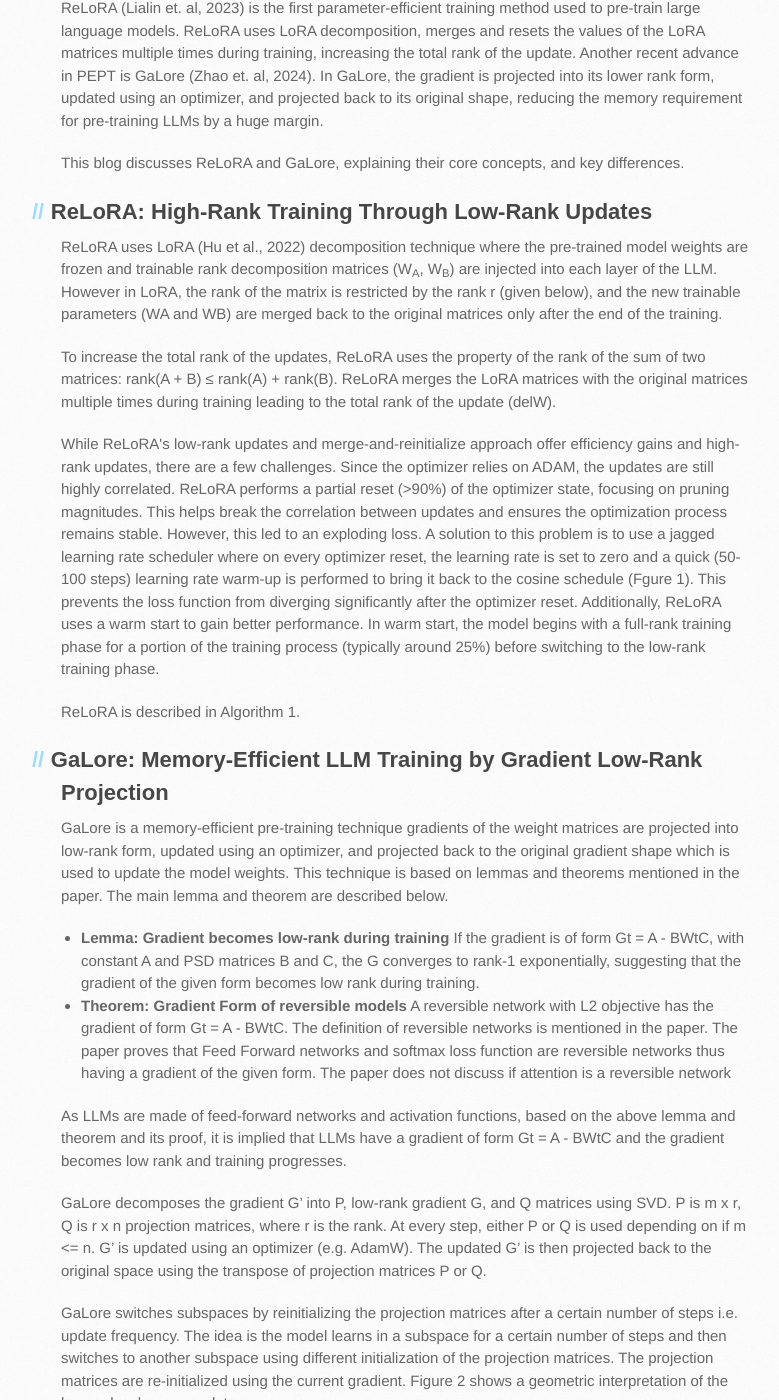
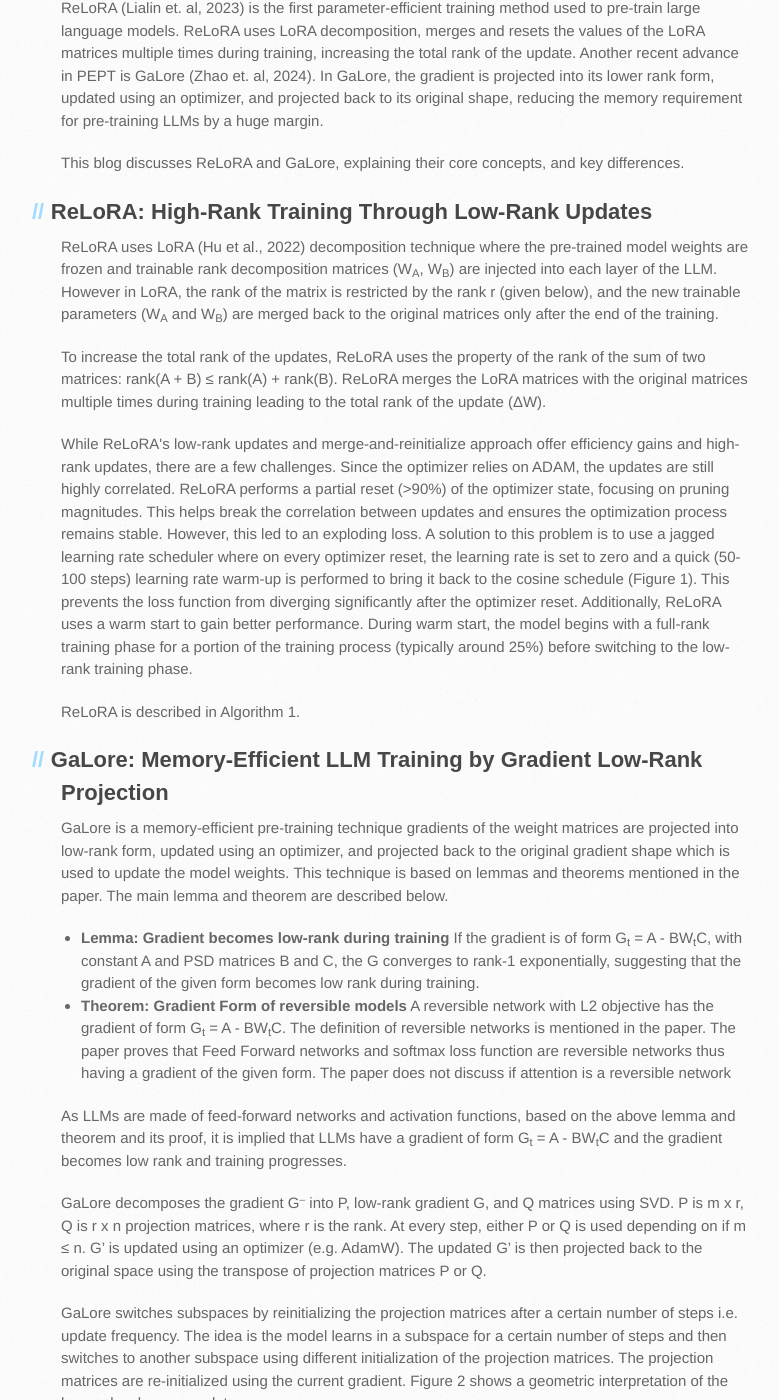
Before and after one commit to text-machine-lab/blog, a Jekyll site: the page docs/2024/pept_relora_n_galore/index.html, which Jekyll copies as it is, in a window 1280 px wide and 1400 px high, scrolled down 852 px. Shown: the whole window, without its empty margins (109-888 px from the left). Built offline with Jekyll 4.4.1, drawn with Linux system fonts in a browser that asks for light colours; nearby versions of some CDN libraries; a script that is not in the unit is left out; comment, search, counter and statistics services are not loaded; some of the changed text lies outside the part shown.

Commit message:
Update index.html

```diff
--- a/docs/2024/pept_relora_n_galore/index.html
+++ b/docs/2024/pept_relora_n_galore/index.html
@@ -155,10 +155,10 @@ alt="Web Analytics"></a></div></noscript>
 
 <h2 id="relora">ReLoRA: High-Rank Training Through Low-Rank Updates</h2>
 
-	<p>ReLoRA uses LoRA (Hu et al., 2022) decomposition technique where the pre-trained model weights are frozen and trainable rank decomposition matrices (W<sub>A</sub>, W<sub>B</sub>) are injected into each layer of the LLM. However in LoRA, the rank of the matrix is restricted by the rank r (given below), and the new trainable parameters (WA and WB) are merged back to the original matrices only after the end of the training. </p>
+	<p>ReLoRA uses LoRA (Hu et al., 2022) decomposition technique where the pre-trained model weights are frozen and trainable rank decomposition matrices (W<sub>A</sub>, W<sub>B</sub>) are injected into each layer of the LLM. However in LoRA, the rank of the matrix is restricted by the rank r (given below), and the new trainable parameters (W<sub>A</sub> and W<sub>B</sub>) are merged back to the original matrices only after the end of the training. </p>
 
-	<p>To increase the total rank of the updates, ReLoRA uses the property of the rank of the sum of two matrices:  rank(A + B) ≤ rank(A) + rank(B). ReLoRA merges the LoRA matrices with the original matrices multiple times during training leading to the total rank of the update (delW).</p>
-	<p>While ReLoRA's low-rank updates and merge-and-reinitialize approach offer efficiency gains and high-rank updates, there are a few challenges. Since the optimizer relies on ADAM, the updates are still highly correlated. ReLoRA performs a partial reset (>90%) of the optimizer state, focusing on pruning magnitudes. This helps break the correlation between updates and ensures the optimization process remains stable. However, this led to an exploding loss. A solution to this problem is to use a jagged learning rate scheduler where on every optimizer reset, the learning rate is set to zero and a quick (50-100 steps) learning rate warm-up is performed to bring it back to the cosine schedule (Fgure 1). This prevents the loss function from diverging significantly after the optimizer reset. Additionally, ReLoRA uses a warm start to gain better performance. In warm start, the model begins with a full-rank training phase for a portion of the training process (typically around 25%) before switching to the low-rank training phase. </p>
+	<p>To increase the total rank of the updates, ReLoRA uses the property of the rank of the sum of two matrices:  rank(A + B) ≤ rank(A) + rank(B). ReLoRA merges the LoRA matrices with the original matrices multiple times during training leading to the total rank of the update (&Delta;W).</p>
+	<p>While ReLoRA's low-rank updates and merge-and-reinitialize approach offer efficiency gains and high-rank updates, there are a few challenges. Since the optimizer relies on ADAM, the updates are still highly correlated. ReLoRA performs a partial reset (>90%) of the optimizer state, focusing on pruning magnitudes. This helps break the correlation between updates and ensures the optimization process remains stable. However, this led to an exploding loss. A solution to this problem is to use a jagged learning rate scheduler where on every optimizer reset, the learning rate is set to zero and a quick (50-100 steps) learning rate warm-up is performed to bring it back to the cosine schedule (Figure 1). This prevents the loss function from diverging significantly after the optimizer reset. Additionally, ReLoRA uses a warm start to gain better performance. During warm start, the model begins with a full-rank training phase for a portion of the training process (typically around 25%) before switching to the low-rank training phase. </p>
 
 	<p>ReLoRA is described in Algorithm 1.</p>
 
@@ -166,12 +166,12 @@ alt="Web Analytics"></a></div></noscript>
 	<p>GaLore is a memory-efficient pre-training technique gradients of the weight matrices are projected into low-rank form, updated using an optimizer, and projected back to the original gradient shape which is used to update the model weights. This technique is based on lemmas and theorems mentioned in the paper. The main lemma and theorem are described below.</p>
 	<ul>
 		<li><b>Lemma: Gradient becomes low-rank during training</b><be />
-			If the gradient is of form Gt = A - BWtC, with constant A and PSD matrices B and C, the G converges to rank-1 exponentially, suggesting that the gradient of the given form becomes low rank during training.</li>
+			If the gradient is of form G<sub>t</sub> = A - BW<sub>t</sub>C, with constant A and PSD matrices B and C, the G converges to rank-1 exponentially, suggesting that the gradient of the given form becomes low rank during training.</li>
 		<li><b>Theorem: Gradient Form of reversible models</b><be />
-			A reversible network with L2 objective has the gradient of form Gt = A - BWtC. The definition of reversible networks is mentioned in the paper. The paper proves that Feed Forward networks and softmax loss function are reversible networks thus having a gradient of the given form. The paper does not discuss if attention is a reversible network</li>
+			A reversible network with L2 objective has the gradient of form G<sub>t</sub> = A - BW<sub>t</sub>C. The definition of reversible networks is mentioned in the paper. The paper proves that Feed Forward networks and softmax loss function are reversible networks thus having a gradient of the given form. The paper does not discuss if attention is a reversible network</li>
 	</ul>
-	<p>As LLMs are made of feed-forward networks and activation functions, based on the above lemma and theorem and its proof, it is implied that LLMs have a gradient of form Gt = A - BWtC and the gradient becomes low rank and training progresses.</p>
-	<p>GaLore decomposes the gradient G’ into P, low-rank gradient G, and Q matrices using SVD. P is m x r, Q is r x n projection matrices, where r is the rank. At every step, either P or Q is used depending on if m <= n. G’ is updated using an optimizer (e.g. AdamW). The updated G’ is then projected back to the original space using the transpose of projection matrices P or Q. </p>
+	<p>As LLMs are made of feed-forward networks and activation functions, based on the above lemma and theorem and its proof, it is implied that LLMs have a gradient of form G<sub>t</sub> = A - BW<sub>t</sub>C and the gradient becomes low rank and training progresses.</p>
+	<p>GaLore decomposes the gradient G<sup>⎯</sup> into P, low-rank gradient G, and Q matrices using SVD. P is m x r, Q is r x n projection matrices, where r is the rank. At every step, either P or Q is used depending on if m ≤ n. G’ is updated using an optimizer (e.g. AdamW). The updated G’ is then projected back to the original space using the transpose of projection matrices P or Q. </p>
 	<p>GaLore switches subspaces by reinitializing the projection matrices after a certain number of steps i.e. update frequency. The idea is the model learns in a subspace for a certain number of steps and then switches to another subspace using different initialization of the projection matrices. The projection matrices are re-initialized using the current gradient. Figure 2 shows a geometric interpretation of the low-rank subspace updates.</p>
 	<p>The algorithm is given here: </p>
 
@@ -222,7 +222,7 @@ alt="Web Analytics"></a></div></noscript>
 	        <tr>
 	            <td>Number of matrices trained</td>
 	            <td>2, A (m x r) and B (r x n)</td>
-	            <td>1, G (m x r) or (r x n) <be \>Able to use higher rank as only one matrix is being trained</td>
+	            <td>1, G (m x r) or (r x n) <br \>Able to use higher rank as only one matrix is being trained</td>
 	        </tr>
 	        <tr>
 	            <td>Additional hyperparameters</td>
```
Also changed, not shown: other parts of docs/2024/pept_relora_n_galore/index.html (+1 -1 lines).
